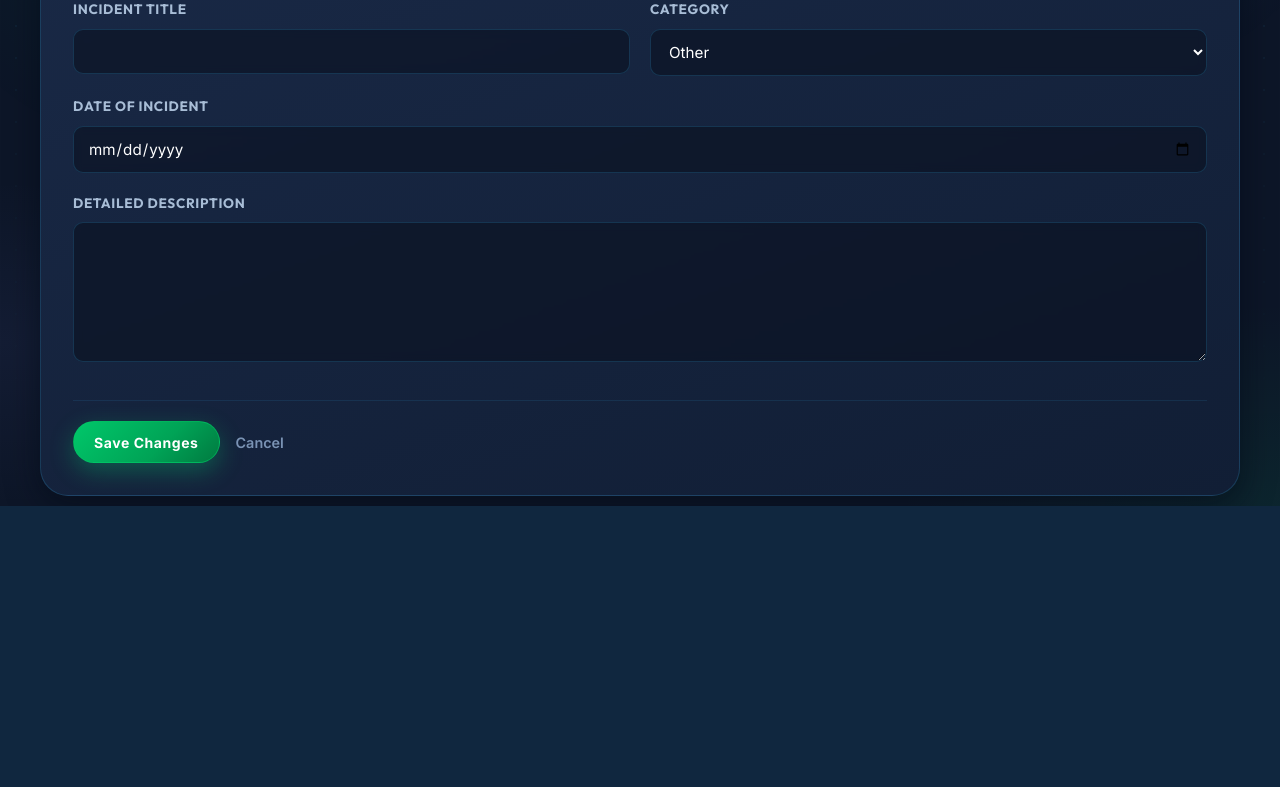
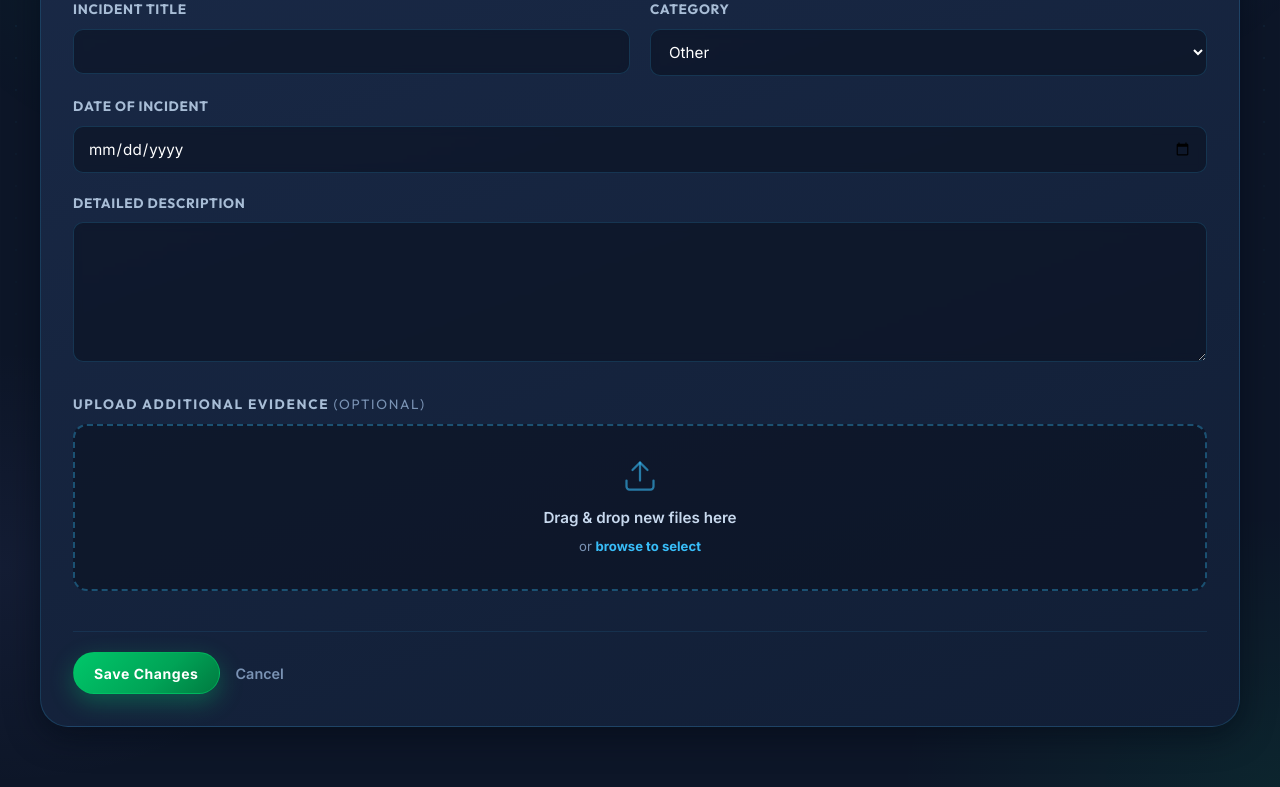
Before and after one commit to farhanibnmustafa/BanglaCERT---Cyber-Incident-Reporting-Awareness-Portal, a Django app: template BanglaCERT/incidents/templates/incidents/edit_incident.html in a window 1280 px wide. Shown: the part 310-1097 px from the top of the page. Before the commit the page ends 816 px from the top, so only its background shows below. Run offline with Django 5.2, Linux system fonts and the light colour scheme; the template is opened without the code that fills it: values that come from a table or form of the project are taken from there, others are empty.

Commit message:
Allow adding evidence files in edit mode

```diff
--- a/BanglaCERT/incidents/templates/incidents/edit_incident.html
+++ b/BanglaCERT/incidents/templates/incidents/edit_incident.html
@@ -53,6 +53,53 @@
         </div>
         {% endif %}
 
+        <!-- Evidence Files — Drag & Drop -->
+        <div style="margin-bottom:24px;">
+            <label for="{{ form.evidence_files.id_for_label }}" style="display:block; margin-bottom:8px; font-size: 0.85rem; font-weight: 700; color: #A8BDD6; text-transform: uppercase;">
+                Upload Additional Evidence <span style="color:#7A93B4; font-weight:400;">(Optional)</span>
+            </label>
+
+            <!-- Hidden real input -->
+            <div style="display:none;">{{ form.evidence_files }}</div>
+
+            <!-- Drop Zone -->
+            <div id="drop-zone"
+                 style="
+                    border: 2px dashed rgba(56,189,248,0.35);
+                    border-radius: 14px;
+                    padding: 32px 20px;
+                    text-align: center;
+                    background: rgba(11,18,32,0.60);
+                    cursor: pointer;
+                    transition: border-color 0.2s ease, background 0.2s ease;
+                 "
+                 onclick="document.getElementById('{{ form.evidence_files.id_for_label }}').click()">
+
+                <svg xmlns="http://www.w3.org/2000/svg" width="36" height="36" viewBox="0 0 24 24"
+                     fill="none" stroke="rgba(56,189,248,0.60)" stroke-width="1.5"
+                     stroke-linecap="round" stroke-linejoin="round"
+                     style="margin-bottom:12px; display:block; margin-left:auto; margin-right:auto;">
+                    <path d="M21 15v4a2 2 0 0 1-2 2H5a2 2 0 0 1-2-2v-4"/>
+                    <polyline points="17 8 12 3 7 8"/>
+                    <line x1="12" y1="3" x2="12" y2="15"/>
+                </svg>
+
+                <p style="margin:0 0 6px; color:#C8D9EE; font-size:0.95rem; font-weight:600;">
+                    Drag &amp; drop new files here
+                </p>
+                <p style="margin:0; color:#7A93B4; font-size:0.82rem;">
+                    or <span style="color:#38BDF8; font-weight:700;">browse to select</span>
+                </p>
+            </div>
+
+            <!-- File preview list -->
+            <ul id="file-list" style="list-style:none; margin:10px 0 0; padding:0; display:grid; gap:8px;"></ul>
+
+            {% if form.evidence_files.errors %}
+                <div class="error-text" style="margin-top:8px;">{{ form.evidence_files.errors|striptags }}</div>
+            {% endif %}
+        </div>
+
         <div style="display:flex; gap:16px; align-items:center; margin-top:30px; border-top:1px solid rgba(56,189,248,0.1); padding-top:20px;">
             <button type="submit">Save Changes</button>
             <a href="{% if is_public %}{% url 'incidents:public_report_status' %}{% else %}{% url 'incidents:detail' incident.id %}{% endif %}"
@@ -95,5 +142,89 @@
         font-size: 0.75rem;
         margin-top: 5px;
     }
+
+    #drop-zone.drag-over {
+        border-color: rgba(56,189,248,0.80);
+        background: rgba(56,189,248,0.08);
+    }
+    .file-item {
+        display: flex;
+        align-items: center;
+        gap: 10px;
+        padding: 9px 14px;
+        border: 1px solid rgba(56,189,248,0.18);
+        border-radius: 10px;
+        background: rgba(17,32,56,0.70);
+        font-size: 0.85rem;
+        color: #C8D9EE;
+        animation: rise-in 0.2s ease both;
+    }
+    .file-item .file-icon { flex-shrink: 0; }
+    .file-item .file-name { flex: 1; overflow: hidden; text-overflow: ellipsis; white-space: nowrap; }
+    .file-item .file-size { color: #7A93B4; font-size: 0.75rem; flex-shrink: 0; }
+    .file-item .file-remove {
+        background: none; border: none; color: #F87171; cursor: pointer; font-size: 18px;
+        line-height: 1; padding: 0 2px; transition: color 0.15s; min-height: unset; box-shadow: none;
+    }
+    .file-item .file-remove:hover { color: #EF4444; transform: none; }
 </style>
+
+<script>
+(function() {
+    const zone  = document.getElementById('drop-zone');
+    const list  = document.getElementById('file-list');
+    const input = document.getElementById('{{ form.evidence_files.id_for_label }}');
+    if (!zone || !list || !input) return;
+
+    let chosen = new DataTransfer();
+
+    function fmtSize(b) {
+        if (b < 1024) return b + ' B';
+        if (b < 1048576) return (b / 1024).toFixed(1) + ' KB';
+        return (b / 1048576).toFixed(1) + ' MB';
+    }
+    function fileIcon(name) {
+        const ext = name.split('.').pop().toLowerCase();
+        if (['jpg','jpeg','png','gif','webp'].includes(ext)) return '🖼';
+        if (ext === 'pdf') return '📄';
+        return '📎';
+    }
+    function renderList() {
+        list.innerHTML = '';
+        Array.from(chosen.files).forEach((file, idx) => {
+            const li = document.createElement('li');
+            li.className = 'file-item';
+            li.innerHTML = `
+                <span class="file-icon">${fileIcon(file.name)}</span>
+                <span class="file-name" title="${file.name}">${file.name}</span>
+                <span class="file-size">${fmtSize(file.size)}</span>
+                <button type="button" class="file-remove" title="Remove" data-idx="${idx}">×</button>
+            `;
+            list.appendChild(li);
+        });
+        input.files = chosen.files;
+    }
+    function addFiles(files) {
+        Array.from(files).forEach(f => chosen.items.add(f));
+        renderList();
+    }
+    input.addEventListener('change', () => addFiles(input.files));
+    list.addEventListener('click', e => {
+        const btn = e.target.closest('.file-remove');
+        if (!btn) return;
+        const idx = parseInt(btn.dataset.idx, 10);
+        const next = new DataTransfer();
+        Array.from(chosen.files).forEach((f, i) => { if (i !== idx) next.items.add(f); });
+        chosen = next;
+        renderList();
+    });
+    zone.addEventListener('dragover', e => { e.preventDefault(); zone.classList.add('drag-over'); });
+    ['dragleave','dragend'].forEach(ev => zone.addEventListener(ev, () => zone.classList.remove('drag-over')));
+    zone.addEventListener('drop', e => {
+        e.preventDefault();
+        zone.classList.remove('drag-over');
+        addFiles(e.dataTransfer.files);
+    });
+})();
+</script>
 {% endblock %}
--- a/BanglaCERT/incidents/views.py
+++ b/BanglaCERT/incidents/views.py
@@ -280,6 +280,8 @@ def edit_incident(request, incident_id):
         form = IncidentReportForm(request.POST, request.FILES, instance=incident)
         if form.is_valid():
             form.save()
+            # Save any new evidence files
+            _save_evidence_files(incident, request.user, form.cleaned_data.get("evidence_files", []))
             messages.success(request, "Incident updated successfully.")
             return redirect("incidents:detail", incident_id=incident.id)
     else:
@@ -315,6 +317,8 @@ def public_edit_incident(request):
         form = IncidentPublicReportForm(request.POST, request.FILES, instance=incident)
         if form.is_valid():
             form.save()
+            # Save any new evidence files (no user for anonymous)
+            _save_evidence_files(incident, None, form.cleaned_data.get("evidence_files", []))
             messages.success(request, "Incident details updated successfully.")
             return redirect("incidents:public_report_status")
     else:
```
